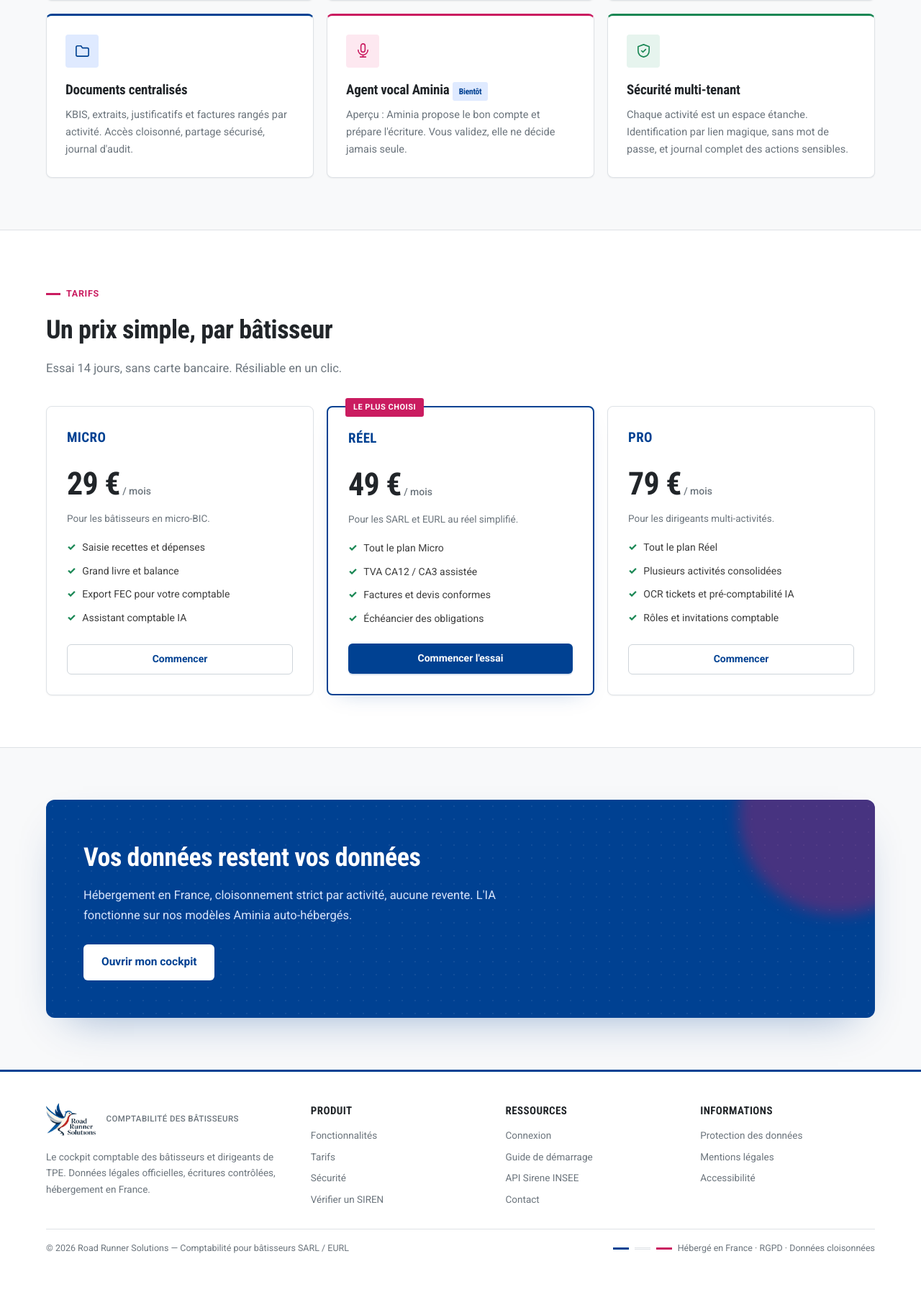
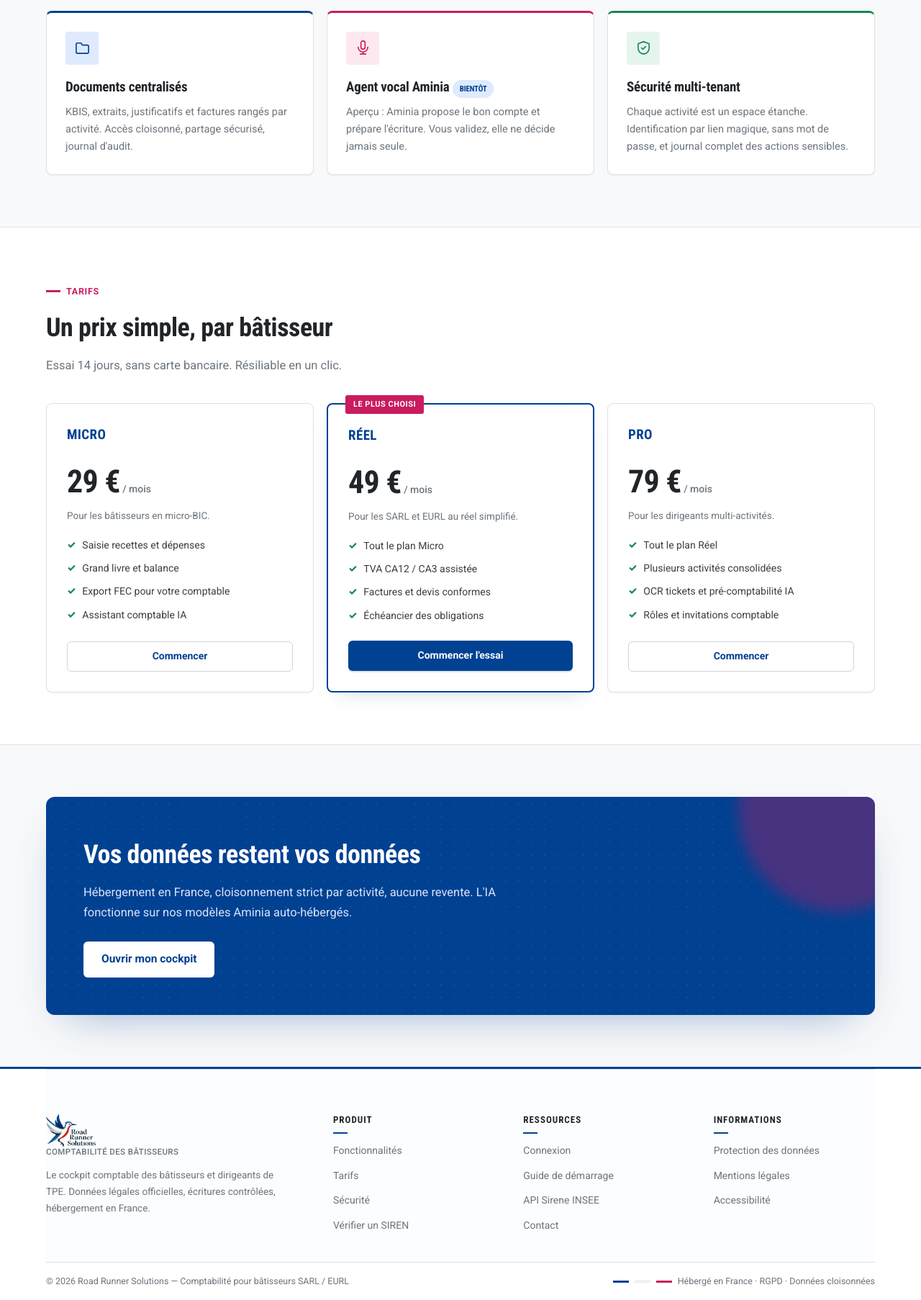
Before and after one commit to amilovski1980/rrs, a Django app: page / in a window 1280 px wide. Shown: the part 2301-4107 px from the top of the page at 72% size. Before the commit the page ends 4042 px from the top, so only its background shows below. Run offline with Django 5.2, Linux system fonts and the light colour scheme.

Commit message:
Update app.css

```diff
--- a/static/css/app.css
+++ b/static/css/app.css
@@ -549,11 +549,52 @@ h2 { font-family: var(--font-head); font-size: 36px; letter-spacing: -.5px; marg
 
 /* ---------- Pied de page ---------- */
 footer { background: #fff; border-top: 3px solid var(--blue); color: var(--muted); font-size: 13.5px; }
-.foot-main { display: grid; grid-template-columns: 1.4fr 1fr 1fr 1fr; gap: 28px; padding: 42px 0 30px; }
-.foot-main h4 { font-family: var(--font-head); font-size: 15px; color: var(--ink); margin: 0 0 12px; text-transform: uppercase; letter-spacing: .4px; }
-.foot-main ul { list-style: none; margin: 0; padding: 0; display: flex; flex-direction: column; gap: 8px; }
-.foot-main a { color: var(--muted); }
-.foot-main a:hover { color: var(--blue); }
+.foot-main {
+  display: grid;
+  grid-template-columns: 1.6fr 1fr 1fr 1fr;
+  gap: 40px;
+  padding: 60px 0 40px;
+  border-top: 1px solid var(--line);
+  background: #fcfdfe;
+}
+.foot-main h4 {
+  font-family: var(--font-head);
+  font-size: 13px;
+  color: var(--ink);
+  margin: 0 0 20px;
+  text-transform: uppercase;
+  letter-spacing: 1px;
+  font-weight: 700;
+  position: relative;
+}
+.foot-main h4::after {
+  content: "";
+  position: absolute;
+  left: 0;
+  bottom: -8px;
+  width: 20px;
+  height: 2px;
+  background: var(--blue);
+}
+.foot-main ul {
+  list-style: none;
+  margin: 0;
+  padding: 0;
+  display: flex;
+  flex-direction: column;
+  gap: 12px;
+}
+.foot-main a {
+  color: var(--muted);
+  font-size: 14px;
+  transition: all 0.2s ease;
+  display: inline-block;
+}
+.foot-main a:hover {
+  color: var(--blue);
+  transform: translateX(4px);
+  text-decoration: none;
+}
 .foot-brand p { margin: 10px 0 0; max-width: 320px; line-height: 1.7; }
 .foot-brand img { width: 40px; height: 40px; border-radius: 7px; }
 .foot-brand .logo img { width: auto; height: 48px; max-width: 180px; border-radius: 0; }
@@ -1984,3 +2061,138 @@ label.ticket-camera-btn.btn-primary:hover {
   h1 { font-size: 34px; }
   .content h1 { font-size: 24px; }
 }
+
+/* ---------- Dashboard & Data Visualization ---------- */
+:root {
+  --data-indigo: #6366f1;
+  --data-emerald: #10b981;
+  --data-amber: #f59e0b;
+  --data-rose: #f43f5e;
+  --data-sky: #0ea5e9;
+  --glass-bg: rgba(255, 255, 255, 0.7);
+  --glass-border: rgba(255, 255, 255, 0.4);
+}
+
+.dashboard-grid {
+  display: grid;
+  grid-template-columns: repeat(auto-fit, minmax(280px, 1fr));
+  gap: 24px;
+  padding: 24px 0;
+}
+
+.stat-card {
+  background: var(--glass-bg) !important;
+  backdrop-filter: blur(12px) !important;
+  -webkit-backdrop-filter: blur(12px) !important;
+  border: 1px solid var(--glass-border) !important;
+  border-radius: 24px !important;
+  padding: 24px !important;
+  box-shadow: 0 10px 15px -3px rgba(0, 0, 0, 0.05), 0 4px 6px -2px rgba(0, 0, 0, 0.02) !important;
+  transition: transform 0.3s ease, box-shadow 0.3s ease !important;
+}
+
+.stat-card:hover {
+  transform: translateY(-5px) !important;
+  box-shadow: 0 20px 25px -5px rgba(0, 0, 0, 0.1) !important;
+}
+
+.stat-card .value {
+  font-size: 2rem !important;
+  font-weight: 800 !important;
+  background: linear-gradient(135deg, var(--ink) 0%, var(--muted) 100%) !important;
+  -webkit-background-clip: text !important;
+  -webkit-text-fill-color: transparent !important;
+  margin-bottom: 4px !important;
+}
+
+/* Stylisation des graphiques (Camemberts/Barres) */
+.chart-container {
+  background: var(--glass-bg) !important;
+  backdrop-filter: blur(12px) !important;
+  border-radius: 24px !important;
+  border: 1px solid var(--glass-border) !important;
+  padding: 20px !important;
+  box-shadow: 0 4px 6px -1px rgba(0, 0, 0, 0.05) !important;
+}
+
+.chart-legend {
+  display: flex;
+  gap: 16px;
+  justify-content: center;
+  margin-top: 20px;
+  flex-wrap: wrap;
+}
+
+.legend-item {
+  display: flex;
+  align-items: center;
+  gap: 6px;
+  font-size: 12px;
+  color: var(--muted);
+}
+
+.legend-color {
+  width: 10px;
+  height: 10px;
+  border-radius: 50%;
+}
+
+/* Tableaux de bord modernes */
+.data-table {
+  width: 100%;
+  border-collapse: separate !important;
+  border-spacing: 0 8px !important;
+  margin-top: 20px !important;
+}
+
+.data-table thead th {
+  background: transparent !important;
+  color: var(--muted) !important;
+  font-weight: 600 !important;
+  text-transform: uppercase !important;
+  font-size: 11px !important;
+  letter-spacing: 0.5px !important;
+  padding: 12px 16px !important;
+  border: none !important;
+}
+
+.data-table tbody td {
+  background: #fff !important;
+  padding: 16px !important;
+  border-top: 1px solid var(--line) !important;
+  border-bottom: 1px solid var(--line) !important;
+  font-size: 14px !important;
+}
+
+.data-table tbody tr td:first-child {
+  border-left: 1px solid var(--line) !important;
+  border-top-left-radius: 12px !important;
+  border-bottom-left-radius: 12px !important;
+}
+
+.data-table tbody tr td:last-child {
+  border-right: 1px solid var(--line) !important;
+  border-top-right-radius: 12px !important;
+  border-bottom-right-radius: 12px !important;
+}
+
+.data-table tbody tr:hover td {
+  background: #f8faff !important;
+  color: var(--blue-2) !important;
+  cursor: pointer;
+}
+
+/* Badges de couleur pour camemberts/status */
+.badge-indigo { background: var(--data-indigo); color: white; }
+.badge-emerald { background: var(--data-emerald); color: white; }
+.badge-amber { background: var(--data-amber); color: white; }
+.badge-rose { background: var(--data-rose); color: white; }
+.badge-sky { background: var(--data-sky); color: white; }
+
+.badge {
+  padding: 4px 10px !important;
+  border-radius: 20px !important;
+  font-size: 11px !important;
+  font-weight: 600 !important;
+  text-transform: uppercase !important;
+}
```
Also changed, not shown: other parts of static/css/app.css (+38 -2 lines).
